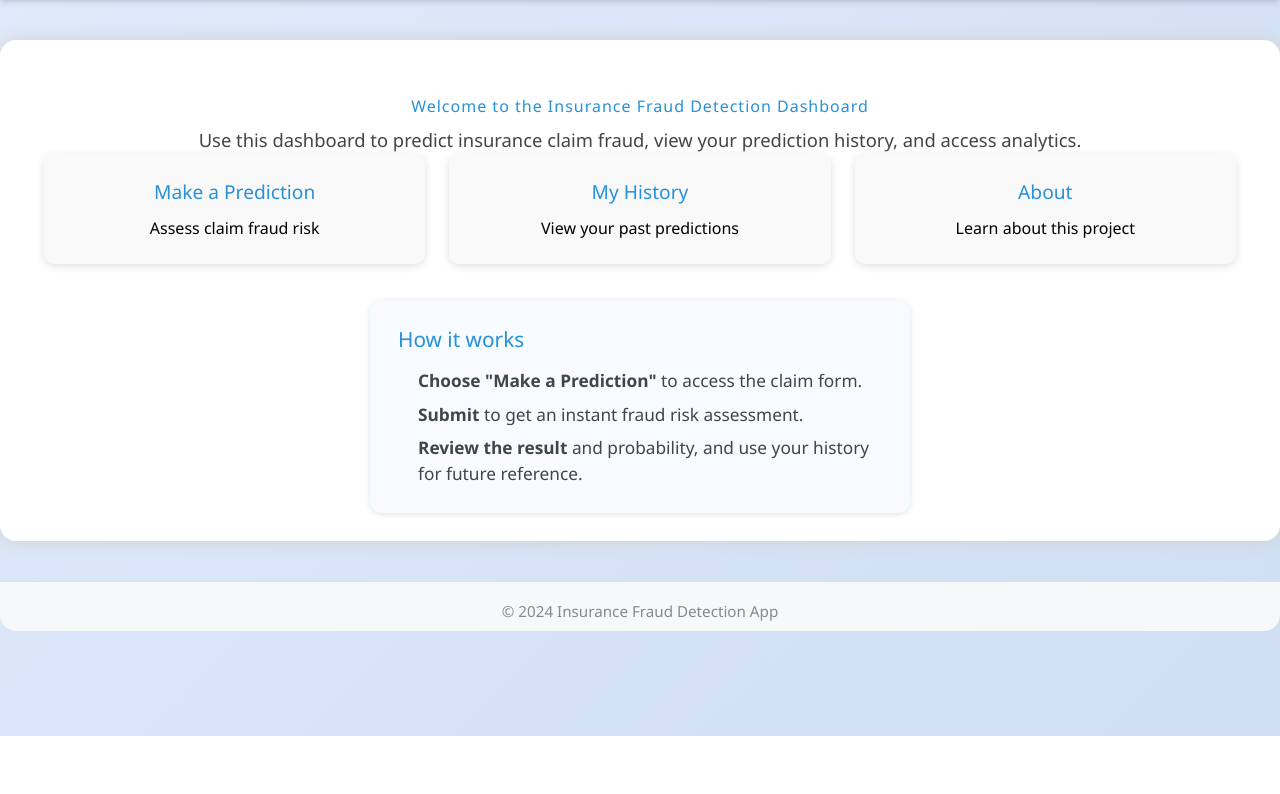
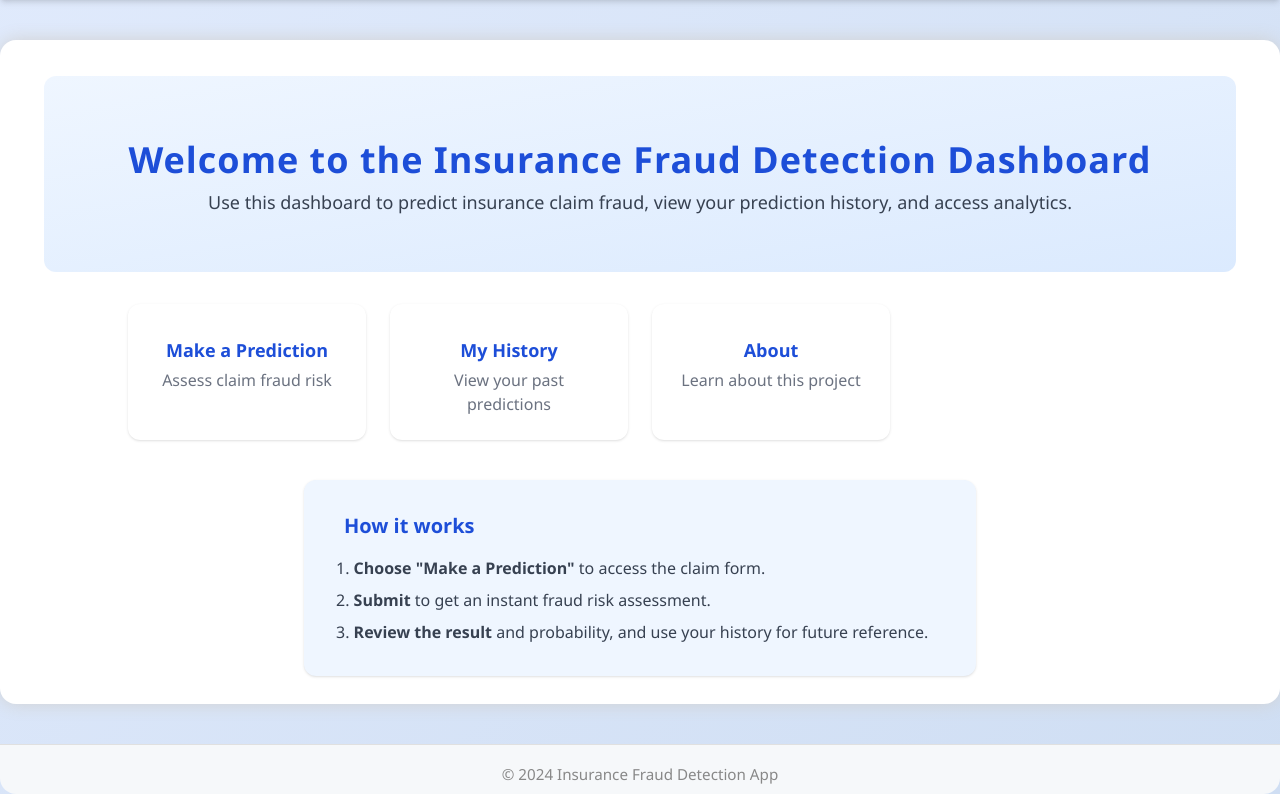
Before and after one commit to abdikafi1/thesis, a Django app: template fraud_detecting/predictor/templates/fraud_detection/home.html in a window 1280 px wide. Shown: the part 64-858 px from the top of the page. Before the commit the page ends 800 px from the top, so only its background shows below. Run offline with Django 5.2, Linux system fonts and the light colour scheme; the template is opened without the code that fills it, so the values that code supplies are empty; some libraries are stand-ins or nearby versions.

Commit message:
styling tailwindcss

```diff
--- a/fraud_detecting/predictor/templates/fraud_detection/home.html
+++ b/fraud_detecting/predictor/templates/fraud_detection/home.html
@@ -2,54 +2,54 @@
 {% load static %}
 {% block title %}Dashboard | Insurance Fraud Detection{% endblock %}
 {% block content %}
-    <div class="hero" style="margin-bottom: 0;">
-        <span class="hero-icon"><i class="fas fa-shield-alt"></i></span>
-        <h1>Welcome to the Insurance Fraud Detection Dashboard</h1>
-        <p class="hero-desc">Use this dashboard to predict insurance claim fraud, view your prediction history, and access analytics.</p>
+    <div class="text-center py-10 bg-gradient-to-br from-blue-50 to-blue-100 rounded-xl mb-8">
+        <span class="inline-block text-blue-600 text-5xl mb-2"><i class="fas fa-shield-alt"></i></span>
+        <h1 class="text-3xl md:text-4xl font-bold text-blue-700 mb-2">Welcome to the Insurance Fraud Detection Dashboard</h1>
+        <p class="text-lg text-gray-700 mb-4">Use this dashboard to predict insurance claim fraud, view your prediction history, and access analytics.</p>
     </div>
-    <div class="analytics-cards" style="margin-bottom: 36px;">
-        <a href="{% url 'home' %}?predict=1" class="analytics-card" style="text-decoration:none;cursor:pointer;">
-            <span style="font-size:2em;"><i class="fas fa-search"></i></span>
-            <h2>Make a Prediction</h2>
-            <p style="font-size:1em;font-weight:400;">Assess claim fraud risk</p>
+    <div class="grid grid-cols-1 md:grid-cols-2 lg:grid-cols-4 gap-6 max-w-5xl mx-auto mb-10">
+        <a href="{% url 'home' %}?predict=1" class="flex flex-col items-center bg-white rounded-xl shadow hover:shadow-lg transition p-6 text-center group">
+            <span class="text-3xl text-blue-500 mb-2 group-hover:text-blue-700"><i class="fas fa-search"></i></span>
+            <h2 class="text-lg font-semibold text-blue-700 mb-1">Make a Prediction</h2>
+            <p class="text-gray-500">Assess claim fraud risk</p>
         </a>
-        <a href="{% url 'history' %}" class="analytics-card" style="text-decoration:none;cursor:pointer;">
-            <span style="font-size:2em;"><i class="fas fa-history"></i></span>
-            <h2>My History</h2>
-            <p style="font-size:1em;font-weight:400;">View your past predictions</p>
+        <a href="{% url 'history' %}" class="flex flex-col items-center bg-white rounded-xl shadow hover:shadow-lg transition p-6 text-center group">
+            <span class="text-3xl text-blue-500 mb-2 group-hover:text-blue-700"><i class="fas fa-history"></i></span>
+            <h2 class="text-lg font-semibold text-blue-700 mb-1">My History</h2>
+            <p class="text-gray-500">View your past predictions</p>
         </a>
         {% if user.is_staff %}
-        <a href="{% url 'analytics' %}" class="analytics-card" style="text-decoration:none;cursor:pointer;">
-            <span style="font-size:2em;"><i class="fas fa-chart-pie"></i></span>
-            <h2>Analytics</h2>
-            <p style="font-size:1em;font-weight:400;">Admin analytics dashboard</p>
+        <a href="{% url 'analytics' %}" class="flex flex-col items-center bg-white rounded-xl shadow hover:shadow-lg transition p-6 text-center group">
+            <span class="text-3xl text-blue-500 mb-2 group-hover:text-blue-700"><i class="fas fa-chart-pie"></i></span>
+            <h2 class="text-lg font-semibold text-blue-700 mb-1">Analytics</h2>
+            <p class="text-gray-500">Admin analytics dashboard</p>
         </a>
         {% endif %}
-        <a href="/about/" class="analytics-card" style="text-decoration:none;cursor:pointer;">
-            <span style="font-size:2em;"><i class="fas fa-info-circle"></i></span>
-            <h2>About</h2>
-            <p style="font-size:1em;font-weight:400;">Learn about this project</p>
+        <a href="/about/" class="flex flex-col items-center bg-white rounded-xl shadow hover:shadow-lg transition p-6 text-center group">
+            <span class="text-3xl text-blue-500 mb-2 group-hover:text-blue-700"><i class="fas fa-info-circle"></i></span>
+            <h2 class="text-lg font-semibold text-blue-700 mb-1">About</h2>
+            <p class="text-gray-500">Learn about this project</p>
         </a>
     </div>
     {% if request.GET.predict %}
-    <div class="container" style="margin-top: 0;">
-        <h2 style="text-align:center;color:#2691d9;margin-bottom:18px;"><i class="fas fa-search"></i> Predict Fraud Risk</h2>
-        <form method="post" class="fraud-form">
+    <div class="bg-white rounded-xl shadow max-w-xl mx-auto p-8 mt-0">
+        <h2 class="text-center text-blue-600 text-2xl font-semibold mb-6 flex items-center justify-center gap-2"><i class="fas fa-search"></i> Predict Fraud Risk</h2>
+        <form method="post" class="space-y-4">
             {% csrf_token %}
             {% for field in form %}
-                <div class="form-group">
+                <div>
                     {{ field.label_tag }}
                     {% if field.help_text %}
-                        <span class="help-text">{{ field.help_text }}</span>
-                    {% endif %}<br>
+                        <span class="block text-gray-400 text-xs mb-1">{{ field.help_text }}</span>
+                    {% endif %}
                     {{ field }}
                     {% if field.errors %}
-                        <span class="error">{{ field.errors|striptags }}</span>
+                        <span class="block text-red-500 text-xs mt-1">{{ field.errors|striptags }}</span>
                     {% endif %}
                 </div>
             {% endfor %}
             {% if errors %}
-                <div class="error">
+                <div class="bg-red-100 text-red-700 rounded p-2 text-sm">
                     <ul>
                         {% for error in errors.values %}
                             <li>{{ error }}</li>
@@ -57,13 +57,13 @@
                     </ul>
                 </div>
             {% endif %}
-            <button type="submit" class="btn btn-lg"><i class="fas fa-search"></i> Predict Fraud Risk</button>
+            <button type="submit" class="w-full bg-blue-600 hover:bg-blue-700 text-white font-semibold py-3 rounded-lg text-lg flex items-center justify-center gap-2"><i class="fas fa-search"></i> Predict Fraud Risk</button>
         </form>
     </div>
     {% endif %}
-    <div class="how-it-works">
-        <h2><i class="fas fa-info-circle"></i> How it works</h2>
-        <ol>
+    <div class="bg-blue-50 rounded-xl shadow max-w-2xl mx-auto mt-10 p-8">
+        <h2 class="text-blue-700 text-xl font-semibold mb-4 flex items-center gap-2"><i class="fas fa-info-circle"></i> How it works</h2>
+        <ol class="list-decimal list-inside text-gray-700 space-y-2">
             <li><strong>Choose "Make a Prediction"</strong> to access the claim form.</li>
             <li><strong>Submit</strong> to get an instant fraud risk assessment.</li>
             <li><strong>Review the result</strong> and probability, and use your history for future reference.</li>
```
